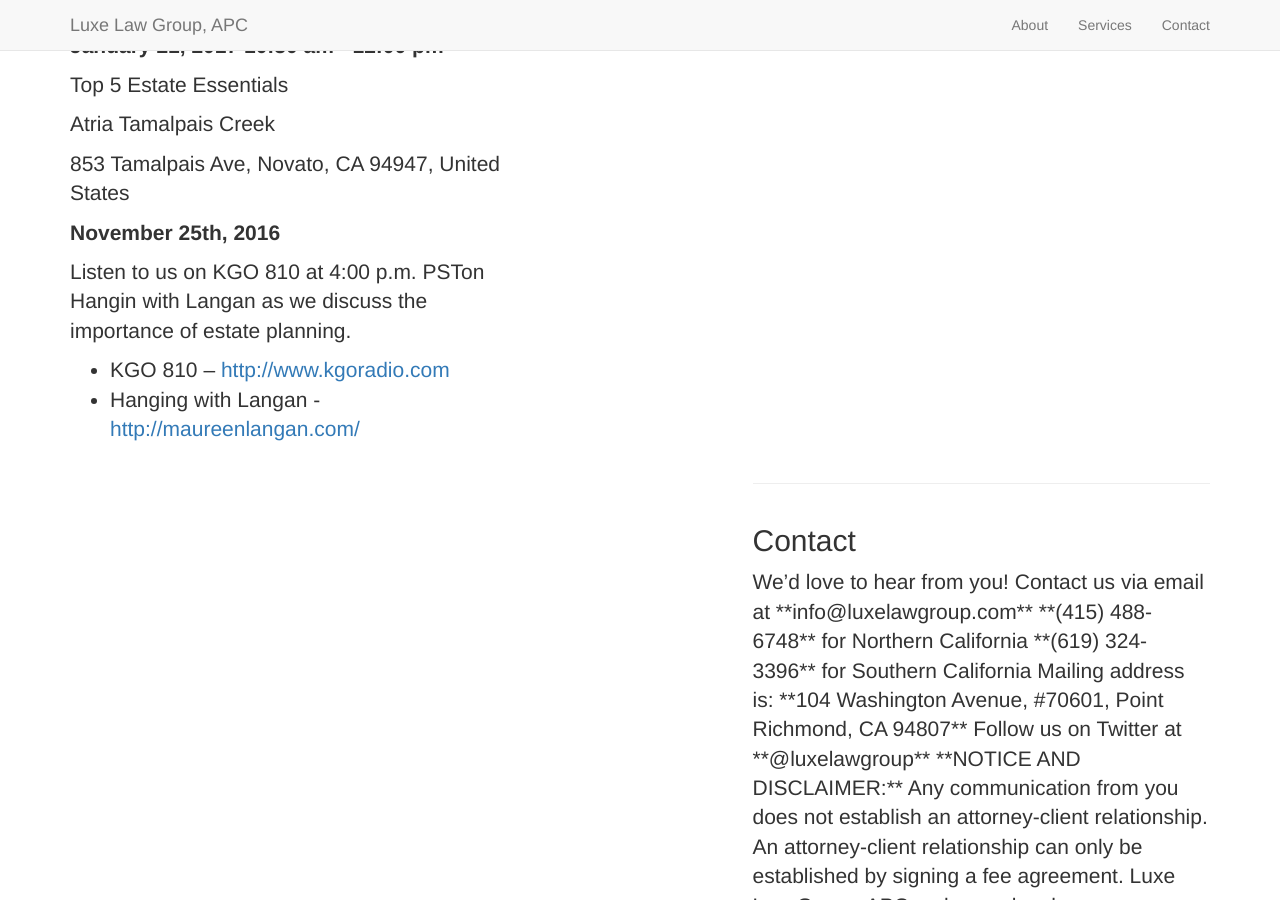
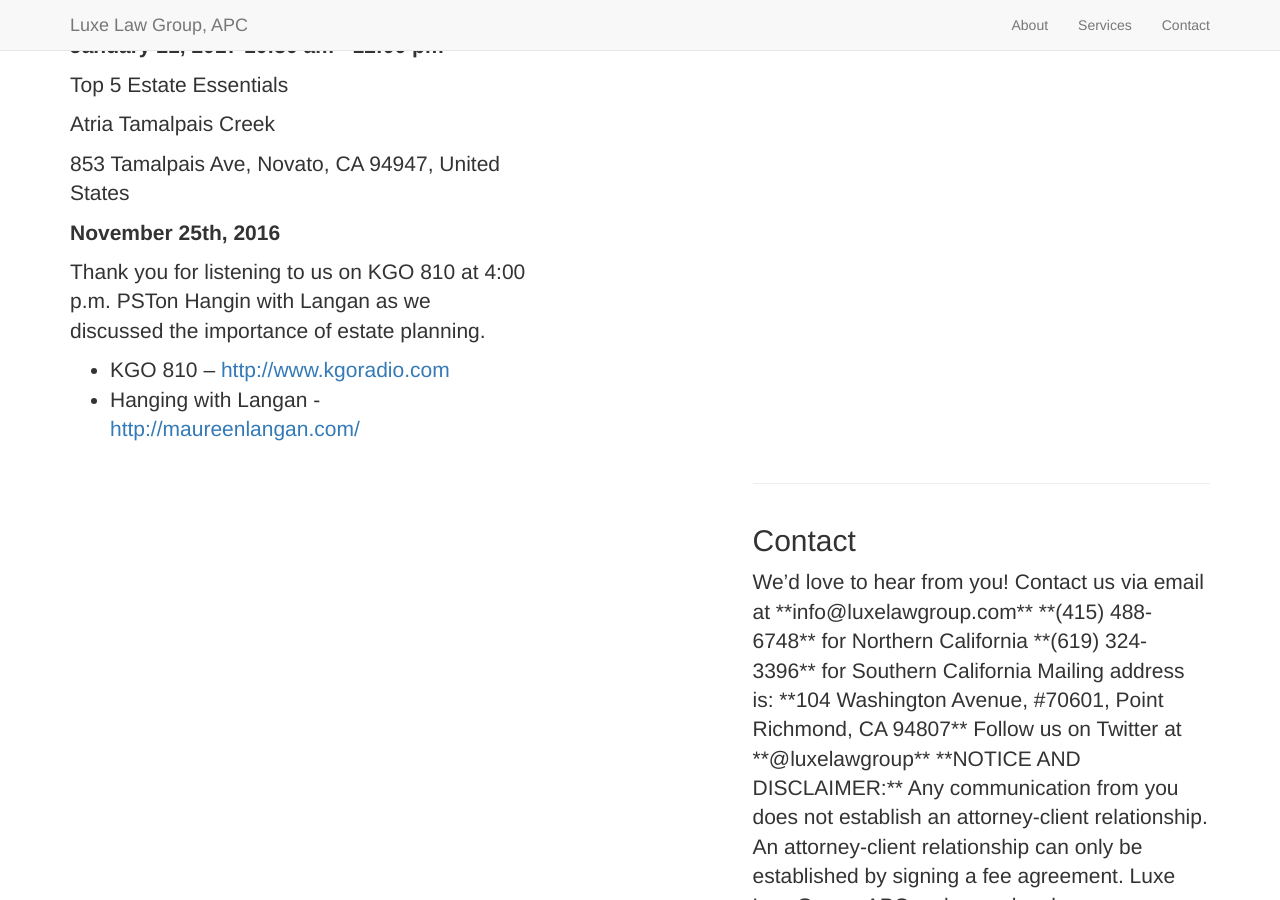
Before and after one commit to luxelawgroup/luxelawgroup.com, a Jekyll site: the page built from _posts/2016-11-18-news.md, in a window 1280 px wide and 900 px high, scrolled down 8743 px. Built offline with Jekyll 4.4.1, drawn with Linux system fonts in a browser that asks for light colours; nearby versions of some CDN libraries; library files that are not in the unit come from our copies.

Commit message:
update news copy

```diff
--- a/_posts/2016-11-18-news.md
+++ b/_posts/2016-11-18-news.md
@@ -16,7 +16,7 @@ Atria Tamalpais Creek
 
 **November 25th, 2016**
 
-Listen to us on KGO 810 at 4:00 p.m. PSTon Hangin with Langan as we discuss the importance of estate planning.
+Thank you for listening to us on KGO 810 at 4:00 p.m. PSTon Hangin with Langan as we discussed the importance of estate planning.
 
 - KGO 810 -- [http://www.kgoradio.com](http://www.kgoradio.com)
 - Hanging with Langan - [http://maureenlangan.com/](http://maureenlangan.com/)
```
